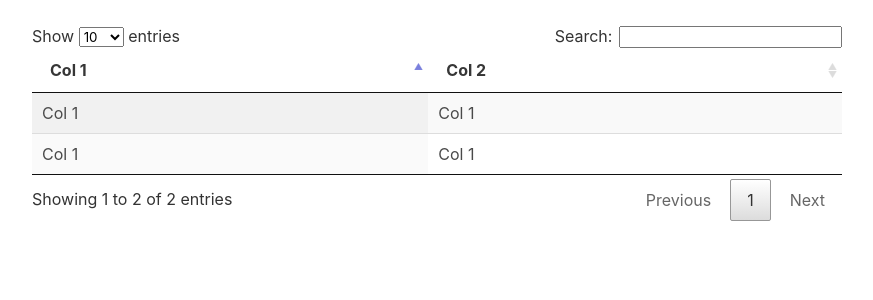
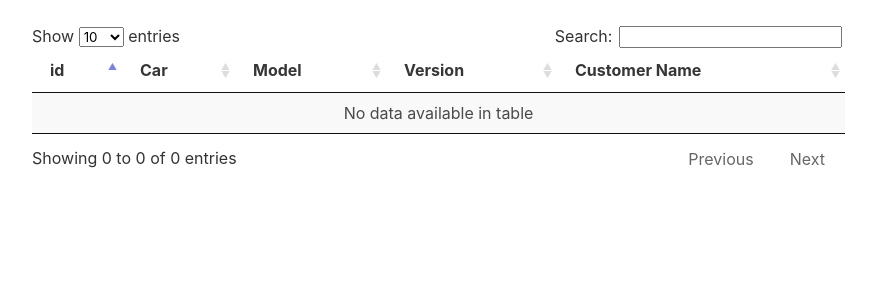
Before and after one commit to ombak/flask-dynamic-selectfields, a Flask app: page / in a window 1280 px wide. Shown: the part 184-484 px from the top of the page, without its empty margins (350-1223 px from the left). Run offline with Flask 2, Linux system fonts and the light colour scheme; data that the repository does not hold is empty; some libraries are stand-ins or nearby versions.

Commit message:
update datatables in index

```diff
--- a/app/templates/index.html
+++ b/app/templates/index.html
@@ -45,20 +45,15 @@
             <table id="tbl-orders" class="display">
                 <thead>
                     <tr>
-                        <th>Col 1</th>
-                        <th>Col 2</th>
+                        <th>id</th>
+                        <th>Car</th>
+                        <th>Model</th>
+                        <th>Version</th>
+                        <th>Customer Name</th>
                     </tr>
                 </thead>
-                <tbody>
-                    <tr>
-                        <td>Col 1</td>
-                        <td>Col 1</td>
-                    </tr>
-                    <tr>
-                        <td>Col 1</td>
-                        <td>Col 1</td>
-                    </tr>
-                </tbody>
+                <tbody></tbody>
+                <tfoot></tfoot>
             </table>
         </section>
     </div>
@@ -69,7 +64,19 @@
 <script type="text/javascript" src="{{ url_for('static', filename='vendor/datatables/media/js/jquery.dataTables.min.js') }}"></script>
 <script>
     $(document).ready( function () {
-        $('#tbl-orders').DataTable();
+        $('#tbl-orders').DataTable({
+            ajax: {
+                url: $SCRIPT_ROOT + "/_populate_table",
+                dataSrc: "data"
+            },
+            columns: [
+                {data:'id'},
+                {data:'car'},
+                {data:'model'},
+                {data:'version'},
+                {data:'customer_name'}
+            ]
+        });
     });
 </script>
 {% endblock %}
--- a/app/views.py
+++ b/app/views.py
@@ -67,3 +67,8 @@ def save_orders():
             return jsonify(success=True)
         except:
             return jsonify(success=False)
+
+@bp.route('/_populate_table', methods=['GET'])
+def populate_table():
+    orders = Order.query.all()
+    return jsonify(data=[o.serializable for o in orders])
```
Also changed, not shown: app/models.py (+8 -5 lines).
